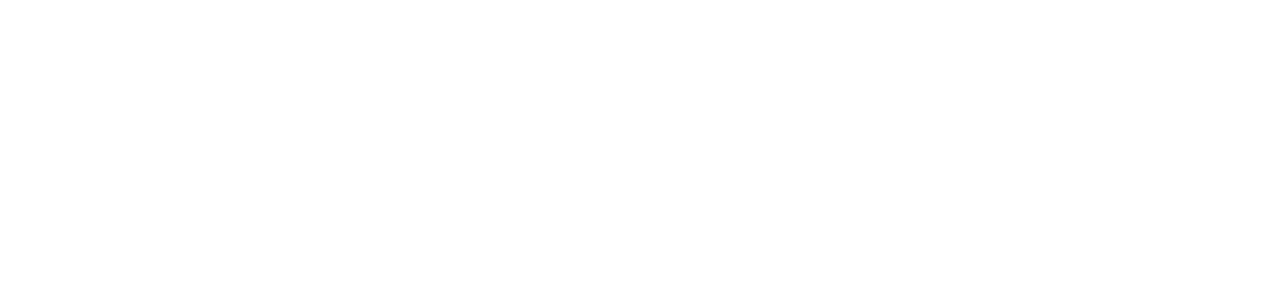
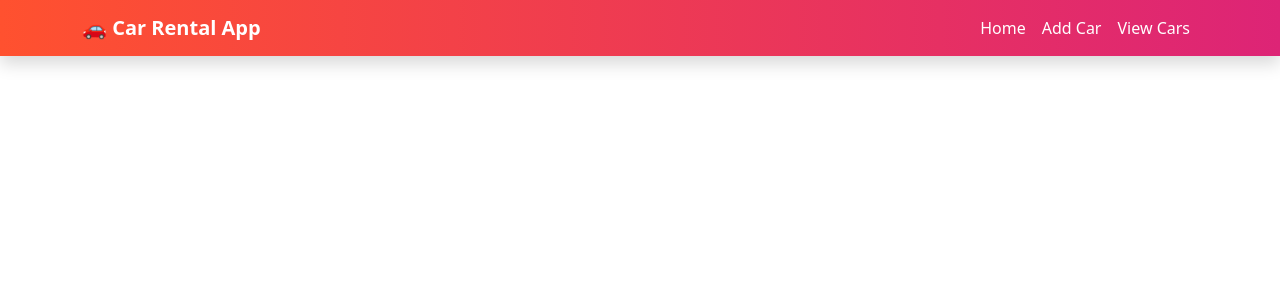
Before and after one commit to sivani-r-anil/Car-rental-app, a React (Vite) app: page / in a window 1280 px wide. Shown: the top 300 px of the page. Built offline with nearby package versions, Linux system fonts and the light colour scheme.

Commit message:
navigation created

```diff
--- a/src/App.jsx
+++ b/src/App.jsx
@@ -3,13 +3,14 @@
 import viteLogo from './assets/vite.svg'
 import heroImg from './assets/hero.png'
 import './App.css'
+import NavigationBar from './components/NavigationBar'
 
 function App() {
   const [count, setCount] = useState(0)
 
   return (
     <>
-
+      <NavigationBar/>
     </>
   )
 }
--- /dev/null
+++ b/src/components/NavigationBar.jsx
@@ -0,0 +1,39 @@
+import React from 'react'
+
+const NavigationBar = () => {
+    return (
+        <div>
+            <nav
+                className="navbar navbar-expand-lg navbar-dark shadow"
+                style={{
+                    background: "linear-gradient(to right, #ff512f, #dd2476)"
+                }}
+            >
+                <div className="container">
+                    <a className="navbar-brand fw-bold" href="/">
+                        🚗 Car Rental App
+                    </a>
+
+                    <button
+                        className="navbar-toggler"
+                        type="button"
+                        data-bs-toggle="collapse"
+                        data-bs-target="#navbarNav"
+                    >
+                        <span className="navbar-toggler-icon"></span>
+                    </button>
+
+                    <div className="collapse navbar-collapse" id="navbarNav">
+                        <div className="navbar-nav ms-auto">
+                            <a className="nav-link text-white" href="/">Home</a>
+                            <a className="nav-link text-white" href="/add">Add Car</a>
+                            <a className="nav-link text-white" href="/view">View Cars</a>
+                        </div>
+                    </div>
+                </div>
+            </nav>
+        </div>
+    )
+}
+
+export default NavigationBar
```
